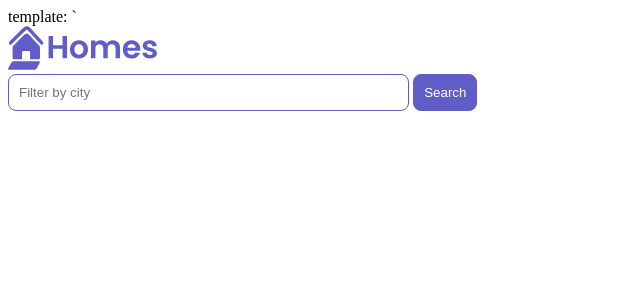
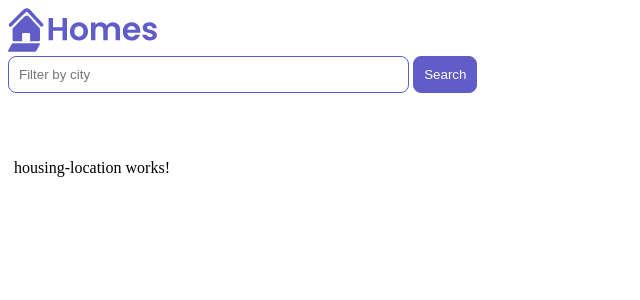
Before and after one commit to GemelliAngelo/angular-firstSteps, an Angular app: page / in a window 1280 px wide. Shown: the top 300 px of the page, without its empty margins (0-640 px from the left). Built offline with nearby package versions, Linux system fonts and the light colour scheme.

Commit message:
add housing location

```diff
--- a/src/app/app.html
+++ b/src/app/app.html
@@ -1,4 +1,3 @@
-template: `
 <main>
   <header class="brand-name">
     <img class="brand-logo" src="/assets/img/logo.svg" alt="logo" aria-hidden="true" />
--- a/src/app/components/home/home.html
+++ b/src/app/components/home/home.html
@@ -4,3 +4,6 @@
     <button class="primary" type="button">Search</button>
   </form>
 </section>
+<section class="results">
+  <app-housing-location></app-housing-location>
+</section>
--- /dev/null
+++ b/src/app/components/housing-location/housing-location.html
@@ -0,0 +1 @@
+<p>housing-location works!</p>
```
Also changed, not shown: src/app/components/home/home.ts (+3 -4 lines), src/app/components/housing-location/housing-location.ts (added, +11 -0 lines), src/app/components/housing-location/housing-location.scss (added), 1 other file (tests, documents, lock files or other folders).
